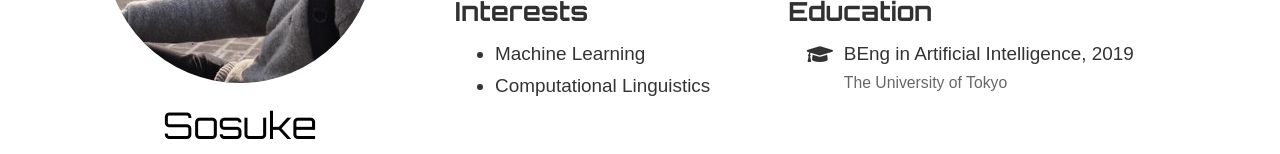
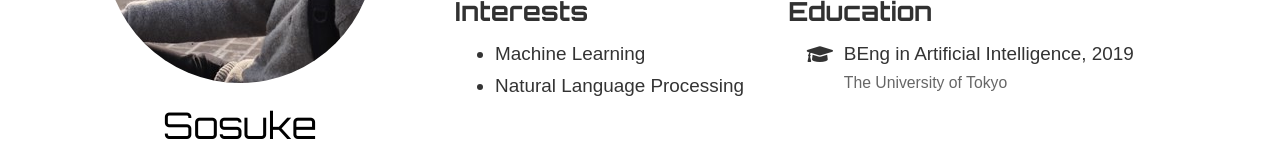
Before and after one commit to Sosuke115/Sosuke115.github.io, a plain HTML site: page authors/admin/index.html in a window 1280 px wide. Shown: the part 350-504 px from the top of the page. Drawn offline with nearby package versions, Linux system fonts and the light colour scheme; some packages are replaced by stand-ins of ours; some icons are missing; a web font is replaced by a local one.

Commit message:
fix about me

```diff
--- a/authors/admin/index.html
+++ b/authors/admin/index.html
@@ -662,7 +662,7 @@ My primary research interests lie in Natural Language Processing. In particular,
 
           <li>Machine Learning</li>
 
-          <li>Computational Linguistics</li>
+          <li>Natural Language Processing</li>
 
         </ul>
       </div>
```
Also changed, not shown: index.html (+1 -1 lines).
